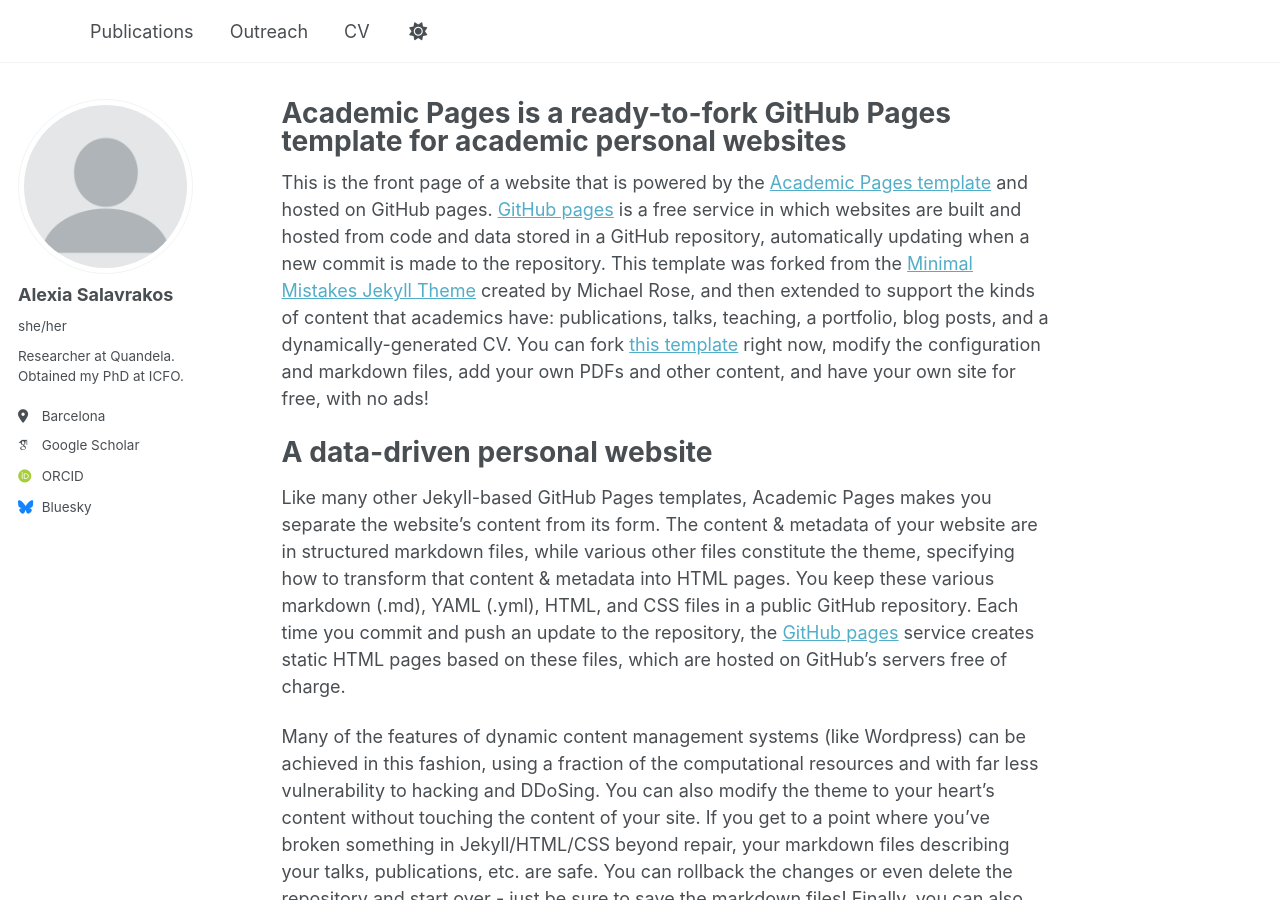
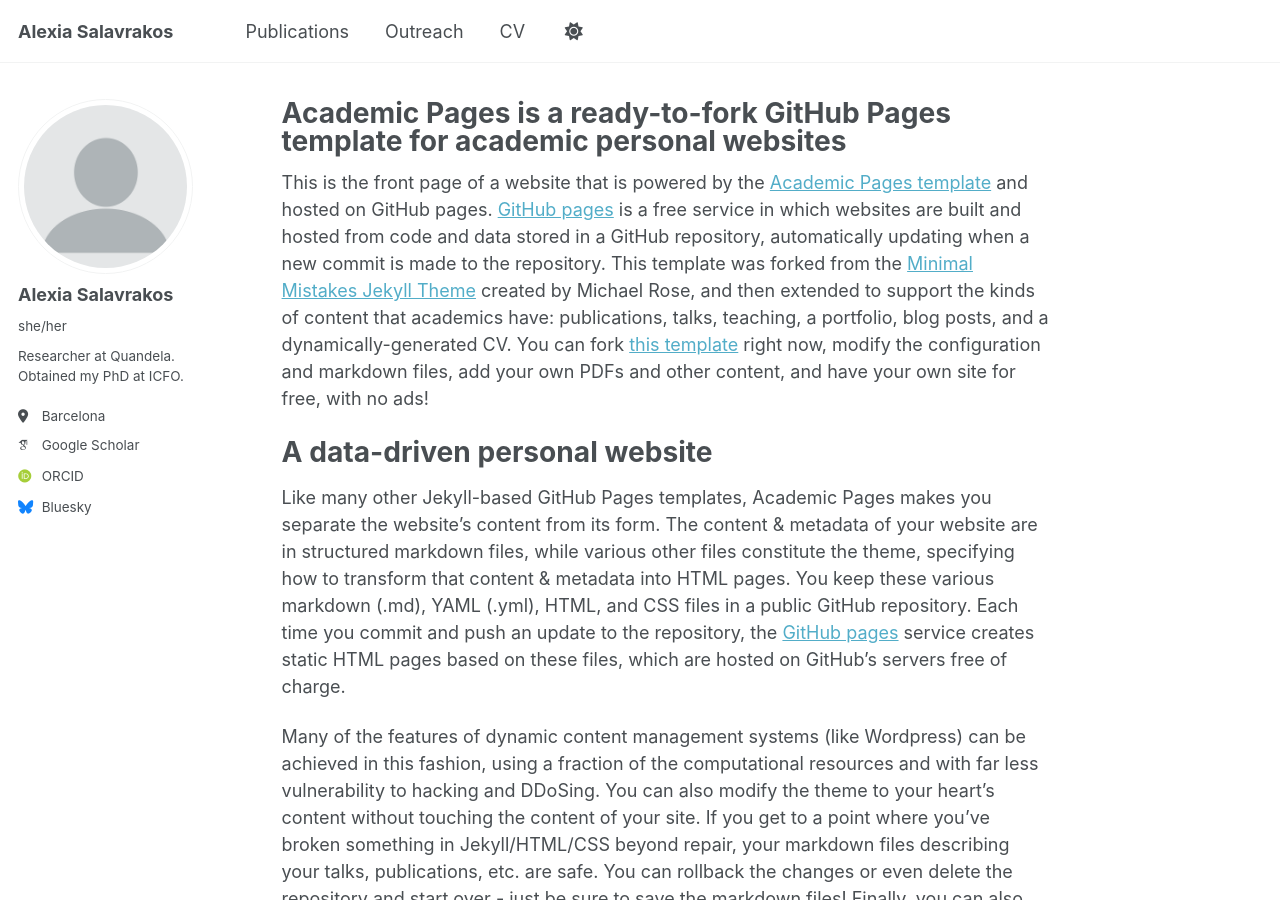
Before and after one commit to alexiasalavrakos/alexiasalavrakos.github.io, a Jekyll site: the page built from _pages/about.md, in a window 1280 px wide and 900 px high. Built offline with Jekyll 4.4.1, drawn with Linux system fonts in a browser that asks for light colours; some web fonts are replaced.

Commit message:
Update _config.yml

```diff
--- a/_config.yml
+++ b/_config.yml
@@ -9,7 +9,7 @@
 # Basic Site Settings
 locale                   : "en-US"
 site_theme               : "default"
-title                    : ""
+title                    : "Alexia Salavrakos"
 title_separator          : "-"
 name                     : &name "Alexia Salavrakos"
 description              : &description ""
@@ -50,7 +50,7 @@ author:
   stackoverflow    : # User number or user number and name (i.e., use "1" or "1/jeff-atwood")
 
   # Social media
-  bluesky          : "https://bsky.app/profile/alexiasalavrakos.bsky.social" # Replace this with you Bluesky username
+  bluesky          : "alexiasalavrakos.bsky.social" # Replace this with you Bluesky username
   facebook         : # Username
   flickr           : # Username
   foursquare       : # Username
```
